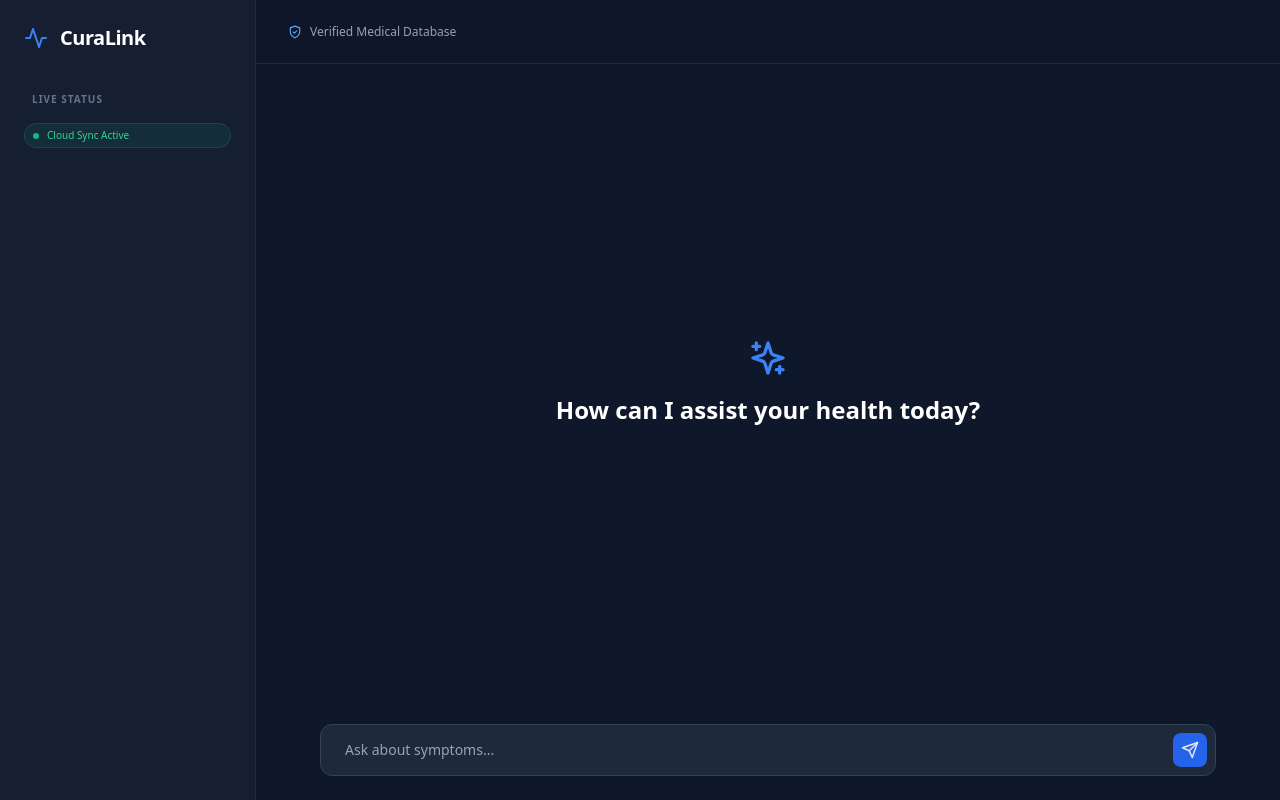
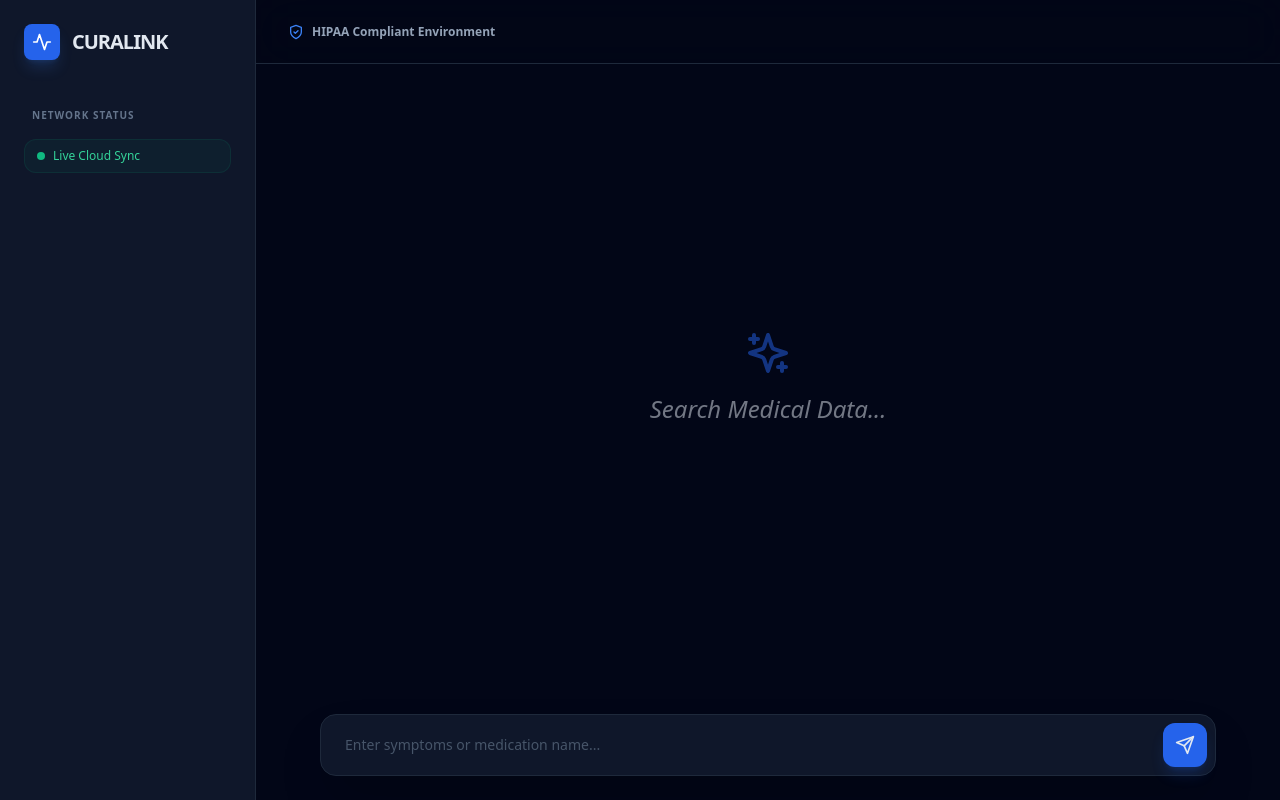
Before and after one commit to saisatwi/CuraLink, a React (Create React App) app in the folder frontend/: page / in a window 1280 px wide. Built offline with nearby package versions, Linux system fonts and the light colour scheme.

Commit message:
OVERALL_FINAL_STABLE: Perfection version

```diff
--- a/frontend/src/App.js
+++ b/frontend/src/App.js
@@ -2,7 +2,7 @@ import React, { useState } from 'react';
 import axios from 'axios';
 import { Search, Activity, ShieldCheck, Send, Bot, User, Loader2, Sparkles } from 'lucide-react';
 
-// PERFECTION: Auto-detects environment
+// Auto-configures based on where the app is running
 const API_BASE_URL = window.location.hostname === "localhost"
   ? "http://localhost:10000"
   : "https://curalink-backend-73rv.onrender.com";
@@ -24,7 +24,7 @@ export default function App() {
       const response = await axios.get(`${API_BASE_URL}/api/search?q=${query}`);
       const botMessage = {
         role: 'bot',
-        content: response.data[0]?.snippet || "I've analyzed the medical database for your query.",
+        content: response.data[0]?.snippet || "Results loaded.",
         results: response.data,
         id: Date.now() + 1
       };
@@ -32,7 +32,7 @@ export default function App() {
     } catch (error) {
       setChat(prev => [...prev, {
         role: 'bot',
-        content: "System is currently waking up. Please try again in 30 seconds.",
+        content: "Server is waking up. Please try your search again in 15 seconds.",
         id: Date.now() + 1
       }]);
     } finally {
@@ -42,47 +42,50 @@ export default function App() {
   };
 
   return (
-    <div className="flex h-screen bg-[#0f172a] text-slate-200 font-sans">
+    <div className="flex h-screen bg-[#020617] text-slate-200">
       {/* Sidebar */}
-      <aside className="w-64 bg-[#1e293b]/50 border-r border-slate-800 p-6 hidden md:flex flex-col">
-        <div className="flex items-center gap-3 mb-10">
-          <Activity className="text-blue-500" size={24} />
-          <h1 className="text-xl font-bold text-white tracking-tight">CuraLink</h1>
+      <aside className="w-64 bg-[#0f172a] border-r border-slate-800 p-6 hidden md:flex flex-col">
+        <div className="flex items-center gap-3 mb-12">
+          <div className="p-2 bg-blue-600 rounded-lg shadow-lg shadow-blue-500/20">
+            <Activity className="text-white" size={20} />
+          </div>
+          <span className="text-xl font-bold tracking-tighter">CURALINK</span>
         </div>
         <div className="flex-1 space-y-4">
-          <div className="text-[10px] font-bold text-slate-500 uppercase tracking-widest px-2">Live Status</div>
-          <div className="flex items-center gap-2 px-2 py-1 bg-emerald-500/10 text-emerald-400 rounded-full border border-emerald-500/20 text-[10px]">
-            <span className="w-1.5 h-1.5 rounded-full bg-emerald-500 animate-pulse"></span>
-            Cloud Sync Active
+          <div className="text-[10px] font-bold text-slate-500 uppercase tracking-widest px-2">Network Status</div>
+          <div className="flex items-center gap-2 px-3 py-2 bg-emerald-500/5 text-emerald-400 rounded-xl border border-emerald-500/10 text-xs">
+            <div className="w-2 h-2 rounded-full bg-emerald-500 animate-pulse" />
+            Live Cloud Sync
           </div>
         </div>
       </aside>
 
-      {/* Main Chat */}
-      <main className="flex-1 flex flex-col relative">
-        <header className="h-16 border-b border-slate-800 flex items-center justify-between px-8 bg-[#0f172a]/80 backdrop-blur-md">
-          <div className="flex items-center gap-2 text-xs font-medium text-slate-400">
-            <ShieldCheck size={14} className="text-blue-400"/>
-            Verified Medical Database
-          </div>
+      {/* Main Content */}
+      <main className="flex-1 flex flex-col">
+        <header className="h-16 border-b border-slate-800 flex items-center px-8 bg-[#020617]/50 backdrop-blur-xl">
+          <ShieldCheck size={16} className="text-blue-500 mr-2"/>
+          <span className="text-xs font-semibold text-slate-400">HIPAA Compliant Environment</span>
         </header>
 
-        <div className="flex-1 overflow-y-auto p-6 space-y-6">
+        <div className="flex-1 overflow-y-auto p-4 md:p-12 space-y-8">
           {chat.length === 0 && (
-            <div className="h-full flex flex-col items-center justify-center text-center">
-              <Sparkles className="text-blue-500 mb-4" size={40} />
-              <h2 className="text-2xl font-bold text-white">How can I assist your health today?</h2>
+            <div className="h-full flex flex-col items-center justify-center opacity-50">
+              <Sparkles size={48} className="text-blue-600 mb-4" />
+              <h2 className="text-2xl font-light italic">Search Medical Data...</h2>
             </div>
           )}
           {chat.map((msg) => (
             <div key={msg.id} className={`flex ${msg.role === 'user' ? 'justify-end' : 'justify-start'}`}>
-              <div className={`max-w-[80%] p-4 rounded-2xl ${msg.role === 'user' ? 'bg-blue-600' : 'bg-slate-800 border border-slate-700'}`}>
-                <p className="text-sm">{msg.content}</p>
+              <div className={`max-w-[85%] p-5 rounded-2xl shadow-2xl ${
+                msg.role === 'user' ? 'bg-blue-600 text-white rounded-br-none' : 'bg-[#1e293b] border border-slate-700 rounded-tl-none'
+              }`}>
+                <p className="text-[15px] leading-relaxed">{msg.content}</p>
                 {msg.results && (
-                  <div className="mt-4 space-y-2">
+                  <div className="mt-4 pt-4 border-t border-slate-700/50 space-y-3">
                     {msg.results.map((r, i) => (
-                      <div key={i} className="text-xs bg-black/20 p-2 rounded border border-white/5">
-                        <span className="font-bold text-blue-300">{r.title}:</span> {r.snippet}
+                      <div key={i} className="p-3 bg-black/30 rounded-lg border border-white/5">
+                        <div className="text-blue-400 font-bold text-xs mb-1 uppercase tracking-wider">{r.title}</div>
+                        <div className="text-slate-400 text-xs leading-snug">{r.snippet}</div>
                       </div>
                     ))}
                   </div>
@@ -90,19 +93,20 @@ export default function App() {
               </div>
             </div>
           ))}
-          {loading && <div className="text-xs text-slate-500 flex items-center gap-2"><Loader2 className="animate-spin" size={14}/> Processing...</div>}
+          {loading && <div className="text-xs text-slate-500 flex items-center gap-2"><Loader2 className="animate-spin" size={14}/> Querying Cloud Database...</div>}
         </div>
 
-        <div className="p-6 bg-gradient-to-t from-[#0f172a] to-transparent">
-          <form onSubmit={handleSearch} className="max-w-4xl mx-auto flex gap-2 bg-[#1e293b] p-2 rounded-xl border border-slate-700">
+        {/* Search Bar */}
+        <div className="p-6">
+          <form onSubmit={handleSearch} className="max-w-4xl mx-auto flex gap-3 bg-[#0f172a] p-2 rounded-2xl border border-slate-800 shadow-2xl focus-within:border-blue-500 transition-all">
             <input
-              className="flex-1 bg-transparent px-4 outline-none text-sm"
-              placeholder="Ask about symptoms..."
+              className="flex-1 bg-transparent px-4 outline-none text-sm placeholder-slate-600"
+              placeholder="Enter symptoms or medication name..."
               value={query}
               onChange={(e) => setQuery(e.target.value)}
             />
-            <button className="bg-blue-600 p-2 rounded-lg hover:bg-blue-500 transition-colors">
-              <Send size={18} />
+            <button className="bg-blue-600 p-3 rounded-xl hover:bg-blue-500 shadow-lg shadow-blue-600/20 transition-all">
+              <Send size={20} />
             </button>
           </form>
         </div>
```
Also changed, not shown: 1 other file (tests, documents, lock files or other folders).
